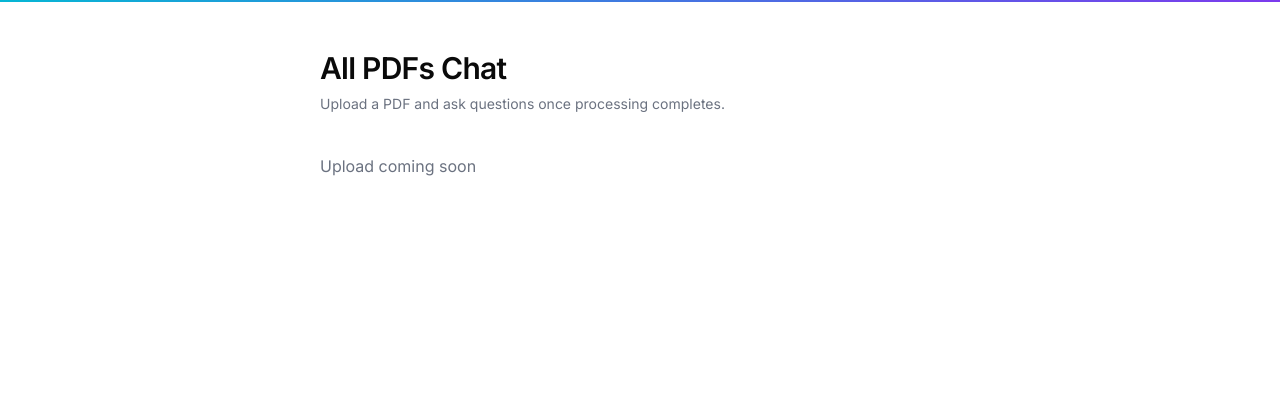
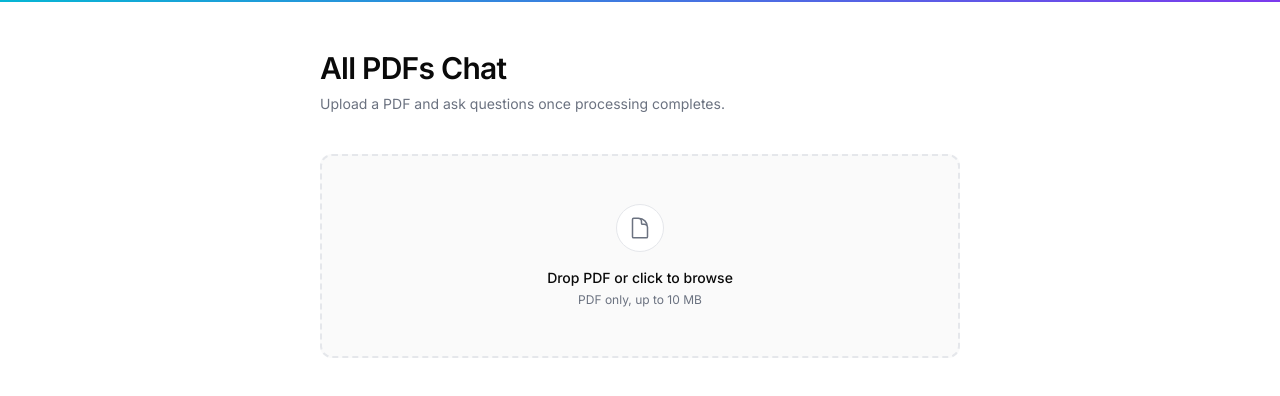
Before and after one commit to KristinaPoliakova/all-pdfs-chat, a Next.js app in the folder frontend/: page / in a window 1280 px wide. Shown: the top 396 px of the page. Built offline with nearby package versions, Linux system fonts and the light colour scheme; no server answers.

Commit message:
feat(frontend): add PDF upload flow

```diff
--- a/frontend/src/app/page.tsx
+++ b/frontend/src/app/page.tsx
@@ -1,9 +1,17 @@
-import { AppShell } from "@/components/layout/AppShell";
+'use client';
+
+import { AppShell } from '@/components/layout/AppShell';
+import { UploadDropzone } from '@/components/upload/UploadDropzone';
+import { UploadErrorAlert } from '@/components/upload/UploadErrorAlert';
+import { usePdfUpload } from '@/hooks/usePdfUpload';
 
 export default function Home() {
+  const upload = usePdfUpload();
+
   return (
     <AppShell>
-      <p className="text-muted">Upload coming soon</p>
+      <UploadDropzone upload={upload} />
+      <UploadErrorAlert error={upload.error} />
     </AppShell>
   );
 }
--- /dev/null
+++ b/frontend/src/components/upload/UploadDropzone.tsx
@@ -0,0 +1,114 @@
+'use client';
+
+import { useCallback, useRef, useState, type DragEvent } from 'react';
+import type { UseMutationResult } from '@tanstack/react-query';
+import { validatePdfFile } from '@/hooks/usePdfUpload';
+import type { PdfDocument } from '@/types/pdf';
+
+type UploadMutation = UseMutationResult<PdfDocument, Error, File>;
+
+export function UploadDropzone({ upload }: { upload: UploadMutation }) {
+  const inputRef = useRef<HTMLInputElement>(null);
+  const [isDragOver, setIsDragOver] = useState(false);
+  const [validationError, setValidationError] = useState<string | null>(null);
+
+  const { mutate, isPending } = upload;
+
+  const handleFile = useCallback(
+    (file: File | undefined) => {
+      if (!file || isPending) return;
+
+      const err = validatePdfFile(file);
+      if (err) {
+        setValidationError(err);
+        return;
+      }
+
+      setValidationError(null);
+      mutate(file);
+    },
+    [isPending, mutate],
+  );
+
+  const onDragOver = (e: DragEvent) => {
+    e.preventDefault();
+    if (!isPending) setIsDragOver(true);
+  };
+
+  const onDragLeave = (e: DragEvent) => {
+    e.preventDefault();
+    setIsDragOver(false);
+  };
+
+  const onDrop = (e: DragEvent) => {
+    e.preventDefault();
+    setIsDragOver(false);
+    handleFile(e.dataTransfer.files[0]);
+  };
+
+  return (
+    <div className="space-y-4">
+      <button
+        type="button"
+        disabled={isPending}
+        onClick={() => inputRef.current?.click()}
+        onDragOver={onDragOver}
+        onDragLeave={onDragLeave}
+        onDrop={onDrop}
+        className={[
+          'w-full rounded-xl border-2 border-dashed border-border bg-surface p-12 text-center transition-shadow',
+          'hover:ring-2 hover:ring-[var(--color-accent-cyan)]',
+          isDragOver ? 'ring-2 ring-[var(--color-accent-cyan)]' : '',
+          isPending ? 'cursor-not-allowed opacity-60' : 'cursor-pointer',
+        ]
+          .filter(Boolean)
+          .join(' ')}
+      >
+        <input
+          ref={inputRef}
+          type="file"
+          accept=".pdf,application/pdf"
+          className="sr-only"
+          disabled={isPending}
+          onChange={(e) => {
+            handleFile(e.target.files?.[0]);
+            e.target.value = '';
+          }}
+        />
+        <div className="mx-auto mb-4 flex h-12 w-12 items-center justify-center rounded-full border border-border bg-background">
+          <PdfIcon />
+        </div>
+        <p className="text-sm font-medium text-foreground">
+          {isPending ? 'Uploading…' : 'Drop PDF or click to browse'}
+        </p>
+        <p className="mt-1 text-xs text-muted">PDF only, up to 10 MB</p>
+      </button>
+
+      {validationError ? (
+        <p role="alert" className="text-sm text-danger">
+          {validationError}
+        </p>
+      ) : null}
+    </div>
+  );
+}
+
+function PdfIcon() {
+  return (
+    <svg
+      xmlns="http://www.w3.org/2000/svg"
+      viewBox="0 0 24 24"
+      fill="none"
+      stroke="currentColor"
+      strokeWidth="1.5"
+      className="h-6 w-6 text-muted"
+      aria-hidden
+    >
+      <path
+        strokeLinecap="round"
+        strokeLinejoin="round"
+        d="M19.5 14.25v-2.625a3.375 3.375 0 0 0-3.375-3.375h-1.5A1.125 1.125 0 0 1 13.5 7.125v-1.5a3.375 3.375 0 0 0-3.375-3.375H8.25m2.25 0H5.625c-.621 0-1.125.504-1.125 1.125v17.25c0 .621.504 1.125 1.125 1.125h12.75c.621 0 1.125-.504 1.125-1.125V11.25a9 9 0 0 0-9-9Z"
+      />
+    </svg>
+  );
+}
--- /dev/null
+++ b/frontend/src/components/upload/UploadErrorAlert.tsx
@@ -0,0 +1,16 @@
+import { ApiError, uploadErrorMessage } from '@/lib/api/errors';
+
+export function UploadErrorAlert({ error }: { error: unknown }) {
+  if (!(error instanceof ApiError)) {
+    return null;
+  }
+
+  return (
+    <div
+      role="alert"
+      className="mt-4 rounded-lg border border-danger/30 bg-danger/5 px-4 py-3 text-sm text-danger"
+    >
+      {uploadErrorMessage(error)}
+    </div>
+  );
+}
--- /dev/null
+++ b/frontend/src/hooks/usePdfUpload.ts
@@ -0,0 +1,25 @@
+'use client';
+
+import { useMutation } from '@tanstack/react-query';
+import { useRouter } from 'next/navigation';
+import { uploadPdf } from '@/lib/api/pdfs';
+
+const MAX_BYTES = Number(process.env.NEXT_PUBLIC_MAX_UPLOAD_BYTES ?? 10485760);
+
+export function validatePdfFile(file: File): string | null {
+  if (!file.name.toLowerCase().endsWith('.pdf')) {
+    return 'Only PDF files are supported.';
+  }
+  if (file.size > MAX_BYTES) {
+    return 'File is too large. Maximum size is 10 MB.';
+  }
+  return null;
+}
+
+export function usePdfUpload() {
+  const router = useRouter();
+  return useMutation({
+    mutationFn: uploadPdf,
+    onSuccess: (doc) => router.push(`/pdfs/${doc.id}`),
+  });
+}
```
